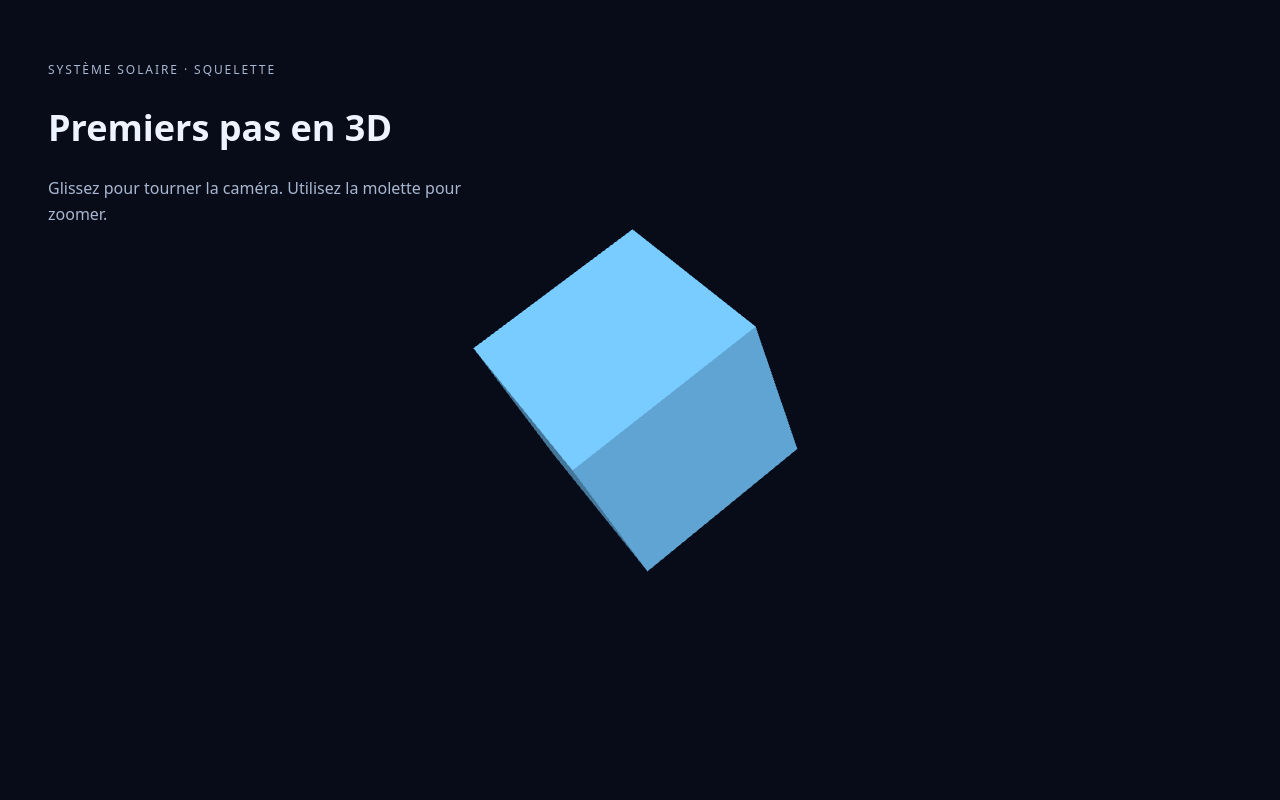
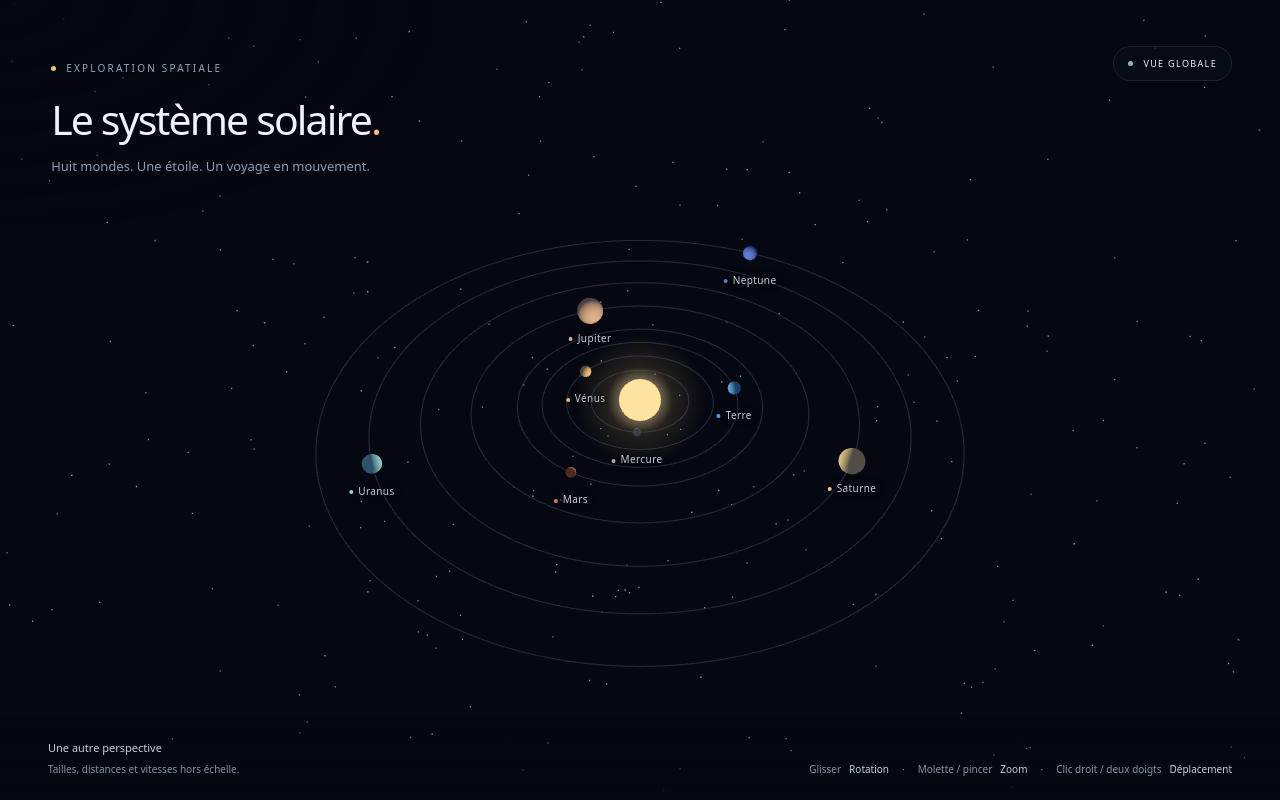
Before and after one commit to LouisGastineau/solarSystem, a website built with Vite: page index.html in a window 1280 px wide. Built offline with nearby package versions, Linux system fonts and the light colour scheme; animation ran at ten frames a second.

Commit message:
Ajoute les huit planetes en orbite et configure Netlify

```diff
--- a/index.html
+++ b/index.html
@@ -4,15 +4,21 @@
     <meta charset="UTF-8" />
     <meta name="viewport" content="width=device-width, initial-scale=1.0" />
     <meta name="theme-color" content="#080c18" />
-    <title>Système solaire — Squelette 3D</title>
+    <meta name="description" content="Explorez une représentation du système solaire en trois dimensions." />
+    <title>Système solaire — Exploration 3D</title>
   </head>
   <body>
-    <main id="app" aria-label="Scène 3D : cube en rotation"></main>
+    <main id="app" aria-label="Le système solaire en trois dimensions"></main>
     <header class="intro">
-      <p>SYSTÈME SOLAIRE · SQUELETTE</p>
-      <h1>Premiers pas en 3D</h1>
-      <p>Glissez pour tourner la caméra. Utilisez la molette pour zoomer.</p>
+      <p class="eyebrow"><span></span> EXPLORATION SPATIALE</p>
+      <h1>Le système solaire<span>.</span></h1>
+      <p class="subtitle">Huit mondes. Une étoile. Un voyage en mouvement.</p>
     </header>
+    <aside class="view-badge" aria-label="Vue actuelle"><span></span> VUE GLOBALE</aside>
+    <footer class="hud">
+      <div class="scale-note"><strong>Une autre perspective</strong><span>Tailles, distances et vitesses hors échelle.</span></div>
+      <p class="controls-help">Glisser <b>Rotation</b><i>·</i> Molette / pincer <b>Zoom</b><i>·</i> Clic droit / deux doigts <b>Déplacement</b></p>
+    </footer>
     <noscript>Activez JavaScript pour afficher la scène 3D.</noscript>
     <script type="module" src="./src/main.js"></script>
   </body>
--- /dev/null
+++ b/src/data.js
@@ -0,0 +1,14 @@
+// Unités de mise en scène arbitraires ; vitesses en radians/seconde.
+// Aucune de ces valeurs ne représente une mesure astronomique.
+// Descriptions : https://science.nasa.gov/solar-system/planets/
+// et https://science.nasa.gov/solar-system/planet-sizes-and-locations-in-our-solar-system/
+export const PLANETS = [
+  { name: 'Mercure', radius: 0.55, distance: 7, speed: 0.32, color: '#b8aca0', description: 'Mercure est la planète la plus proche du Soleil. Elle est aussi la plus petite planète du système solaire.' },
+  { name: 'Vénus', radius: 0.85, distance: 10.5, speed: 0.24, color: '#e6bc7e', description: 'Vénus est une planète rocheuse. Elle est la planète la plus chaude du système solaire.' },
+  { name: 'Terre', radius: 0.95, distance: 14, speed: 0.18, color: '#57a9e5', description: 'La Terre est une planète rocheuse. Elle est le seul monde où la présence de vie est actuellement connue.' },
+  { name: 'Mars', radius: 0.7, distance: 17.5, speed: 0.145, color: '#d87c56', description: 'Mars est une planète rocheuse. Son orbite se situe entre celles de la Terre et de Jupiter.' },
+  { name: 'Jupiter', radius: 2.1, distance: 24, speed: 0.085, color: '#d9b392', description: 'Jupiter est la plus grande planète du système solaire. Elle appartient à la famille des géantes gazeuses.' },
+  { name: 'Saturne', radius: 1.75, distance: 31, speed: 0.06, color: '#e7cf95', description: 'Saturne est une géante gazeuse. Elle est la deuxième plus grande planète du système solaire.' },
+  { name: 'Uranus', radius: 1.3, distance: 38, speed: 0.043, color: '#8ed8da', description: 'Uranus est une géante de glaces. Elle est la troisième plus grande planète du système solaire.' },
+  { name: 'Neptune', radius: 1.25, distance: 45, speed: 0.032, color: '#5b7ee1', description: 'Neptune est une géante de glaces. Elle est la planète la plus éloignée du Soleil.' },
+];
--- a/src/main.js
+++ b/src/main.js
@@ -1,41 +1,32 @@
-import * as THREE from 'three';
 import { createScene } from './scene.js';
+import { createPlanetSystem } from './planets.js';
+import { PLANETS } from './data.js';
+import { createLabels } from './ui.js';
 import './style.css';
 
 function start() {
-  const { scene, camera, renderer, controls, dispose } = createScene(
-    document.querySelector('#app'),
-  );
-  const geometry = new THREE.BoxGeometry(1.8, 1.8, 1.8);
-  const material = new THREE.MeshStandardMaterial({
-    color: '#75c6ff',
-    roughness: 0.35,
-    metalness: 0.15,
-  });
-  const cube = new THREE.Mesh(geometry, material);
-  scene.add(cube);
+  const container = document.querySelector('#app');
+  const world = createScene(container);
+  const system = createPlanetSystem(world.scene, PLANETS);
+  const labels = createLabels(container, system.planets);
+  let previousTime;
 
-  let previousTime;
-  renderer.setAnimationLoop((time) => {
-    // Rotation indépendante du nombre d'images par seconde.
-    // Le plafonnement évite un saut au retour d'un onglet inactif.
-    const delta = previousTime === undefined
-      ? 0
-      : Math.min((time - previousTime) / 1000, 0.05);
+  world.renderer.setAnimationLoop((time) => {
+    // Rotation indépendante du débit d'images, sans saut au retour d'onglet.
+    const delta = previousTime === undefined ? 0 : Math.min((time - previousTime) / 1000, 0.05);
     previousTime = time;
-    cube.rotation.x += delta * 0.25;
-    cube.rotation.y += delta * 0.45;
-    controls.update();
-    renderer.render(scene, camera);
+    system.update(delta);
+    world.controls.update();
+    world.renderer.render(world.scene, world.camera);
+    labels.update(world.camera);
   });
 
-  // Libération des ressources lors du remplacement du module par Vite.
   if (import.meta.hot) {
     import.meta.hot.dispose(() => {
-      renderer.setAnimationLoop(null);
-      geometry.dispose();
-      material.dispose();
-      dispose();
+      world.renderer.setAnimationLoop(null);
+      labels.dispose();
+      system.dispose();
+      world.dispose();
     });
   }
 }
--- /dev/null
+++ b/src/planets.js
@@ -0,0 +1,53 @@
+import * as THREE from 'three';
+
+function createOrbit(distance) {
+  const points = Array.from({ length: 256 }, (_, index) => {
+    const angle = index / 256 * Math.PI * 2;
+    return new THREE.Vector3(Math.cos(angle) * distance, 0, Math.sin(angle) * distance);
+  });
+  return new THREE.LineLoop(
+    new THREE.BufferGeometry().setFromPoints(points),
+    new THREE.LineBasicMaterial({ color: '#697b98', transparent: true, opacity: 0.32 }),
+  );
+}
+
+// Fabrique commune, réutilisable pour les futures planètes personnalisées.
+export function createPlanet(data, initialAngle = 0) {
+  const mesh = new THREE.Mesh(
+    new THREE.SphereGeometry(data.radius, 32, 24),
+    new THREE.MeshStandardMaterial({ color: data.color, roughness: 0.85 }),
+  );
+  mesh.name = data.name;
+  const orbit = createOrbit(data.distance);
+  let angle = initialAngle;
+
+  function update(delta) {
+    angle = (angle + data.speed * delta) % (Math.PI * 2);
+    mesh.position.set(Math.cos(angle) * data.distance, 0, Math.sin(angle) * data.distance);
+    mesh.rotation.y += delta * 0.15;
+  }
+
+  function dispose() {
+    [mesh, orbit].forEach((object) => {
+      object.removeFromParent();
+      object.geometry.dispose();
+      object.material.dispose();
+    });
+  }
+
+  update(0);
+  return { data, mesh, orbit, update, dispose };
+}
+
+export function createPlanetSystem(scene, definitions) {
+  const planets = definitions.map((data, index) => {
+    const planet = createPlanet(data, index * 2.4 + 0.6);
+    scene.add(planet.mesh, planet.orbit);
+    return planet;
+  });
+  return {
+    planets,
+    update: (delta) => planets.forEach((planet) => planet.update(delta)),
+    dispose: () => planets.forEach((planet) => planet.dispose()),
+  };
+}
--- a/src/scene.js
+++ b/src/scene.js
@@ -1,27 +1,71 @@
 import * as THREE from 'three';
 import { OrbitControls } from 'three/examples/jsm/controls/OrbitControls.js';
 
-// Chaque scène possède son renderer, sa caméra et ses contrôles.
+function createGlowTexture() {
+  const canvas = document.createElement('canvas');
+  canvas.width = canvas.height = 128;
+  const context = canvas.getContext('2d');
+  const gradient = context.createRadialGradient(64, 64, 0, 64, 64, 64);
+  gradient.addColorStop(0, 'rgba(255, 238, 190, 1)');
+  gradient.addColorStop(0.22, 'rgba(255, 201, 100, 0.55)');
+  gradient.addColorStop(0.5, 'rgba(255, 146, 40, 0.12)');
+  gradient.addColorStop(1, 'rgba(255, 146, 40, 0)');
+  context.fillStyle = gradient;
+  context.fillRect(0, 0, 128, 128);
+  return new THREE.CanvasTexture(canvas);
+}
+
+function createSun() {
+  const sun = new THREE.Group();
+  const surface = new THREE.Mesh(
+    new THREE.SphereGeometry(3, 48, 32),
+    new THREE.MeshBasicMaterial({ color: '#ffe3a0' }),
+  );
+  const halo = new THREE.Sprite(new THREE.SpriteMaterial({
+    map: createGlowTexture(), blending: THREE.AdditiveBlending,
+    transparent: true, depthWrite: false,
+  }));
+  halo.scale.set(19, 19, 1);
+  // Atténuation désactivée : les distances sont volontairement exagérées.
+  const light = new THREE.PointLight('#fff1d5', 3, 0, 0);
+  sun.add(surface, halo, light);
+  return sun;
+}
+
+function createStars() {
+  const positions = [];
+  // Graine fixe pour retrouver le même ciel après un rechargement.
+  let seed = 42;
+  const random = () => {
+    seed = (1664525 * seed + 1013904223) >>> 0;
+    return seed / 4294967296;
+  };
+  for (let index = 0; index < 2200; index += 1) {
+    const azimuth = random() * Math.PI * 2;
+    const y = random() * 2 - 1;
+    const radial = Math.sqrt(1 - y * y);
+    positions.push(400 * radial * Math.cos(azimuth), 400 * y, 400 * radial * Math.sin(azimuth));
+  }
+  const geometry = new THREE.BufferGeometry();
+  geometry.setAttribute('position', new THREE.Float32BufferAttribute(positions, 3));
+  return new THREE.Points(geometry, new THREE.PointsMaterial({
+    color: '#b9c9e6', size: 1.3, sizeAttenuation: false,
+    transparent: true, opacity: 0.7, depthWrite: false,
+  }));
+}
+
 export function createScene(container) {
   const scene = new THREE.Scene();
-  scene.background = new THREE.Color('#080c18');
-
-  const camera = new THREE.PerspectiveCamera(50, 1, 0.1, 1000);
-  camera.position.set(4, 3, 6);
-
+  scene.background = new THREE.Color('#050810');
+  const camera = new THREE.PerspectiveCamera(45, 1, 0.1, 1200);
   const renderer = new THREE.WebGLRenderer({ antialias: true });
-  renderer.domElement.setAttribute('aria-label', 'Cube animé en trois dimensions');
+  renderer.domElement.setAttribute('aria-label', 'Soleil et huit planètes en orbite');
   container.appendChild(renderer.domElement);
-
   const controls = new OrbitControls(camera, renderer.domElement);
   controls.enableDamping = true;
-  controls.minDistance = 3;
-  controls.maxDistance = 30;
-
-  scene.add(new THREE.AmbientLight('#ffffff', 1.2));
-  const light = new THREE.DirectionalLight('#ffffff', 3);
-  light.position.set(3, 5, 4);
-  scene.add(light);
+  controls.minDistance = 5;
+  controls.maxDistance = 280;
+  scene.add(new THREE.AmbientLight('#b8caff', 0.65), createSun(), createStars());
 
   function resize() {
     const width = Math.max(container.clientWidth, 1);
@@ -33,11 +77,22 @@ export function createScene(container) {
   }
 
   resize();
+  // L'angle le plus étroit détermine le cadrage initial, même en portrait.
+  const halfAngle = Math.atan(Math.tan(THREE.MathUtils.degToRad(22.5)) * Math.min(camera.aspect, 1));
+  const distance = 53 / Math.sin(halfAngle);
+  camera.position.set(0.25, 0.85, 1).normalize().multiplyScalar(distance);
+  controls.maxDistance = Math.max(280, distance * 1.5);
+  controls.update();
   window.addEventListener('resize', resize);
 
   function dispose() {
     window.removeEventListener('resize', resize);
     controls.dispose();
+    scene.traverse((object) => {
+      object.geometry?.dispose();
+      object.material?.map?.dispose();
+      object.material?.dispose();
+    });
     renderer.dispose();
     renderer.domElement.remove();
   }
--- a/src/style.css
+++ b/src/style.css
@@ -1,24 +1,36 @@
 :root {
   font-family: system-ui, sans-serif;
   color: #eef4ff;
-  background: #080c18;
+  background: #050810;
   color-scheme: dark;
+  font-synthesis: none;
 }
-
 * { box-sizing: border-box; }
-body { margin: 0; }
-#app { width: 100%; height: 100dvh; }
+body { margin: 0; overflow: hidden; }
+#app { position: relative; width: 100%; height: 100dvh; }
 canvas { display: block; touch-action: none; }
-
-.intro {
-  position: absolute;
-  top: 0;
-  left: 0;
-  padding: clamp(20px, 4vw, 48px);
-  max-width: 560px;
-  pointer-events: none;
+.intro { position: absolute; top: 0; left: 0; padding: clamp(22px, 4vw, 52px); pointer-events: none; background: radial-gradient(ellipse at top left, #050810e8, transparent 72%); }
+.eyebrow { display: flex; align-items: center; gap: 10px; font-size: 10px; letter-spacing: 0.22em; color: #96a6c0; }
+.eyebrow span, .view-badge span { width: 5px; height: 5px; border-radius: 50%; background: #edc17e; }
+h1 { margin: 16px 0 10px; font-size: clamp(26px, 3.2vw, 46px); font-weight: 500; letter-spacing: -0.045em; }
+h1 span { color: #edc17e; }
+.subtitle { margin: 0; color: #8e9cb3; font-size: 13px; }
+.view-badge { position: absolute; top: 46px; right: 48px; display: flex; align-items: center; gap: 10px; padding: 10px 14px; border: 1px solid #ffffff18; border-radius: 24px; background: #080e19a8; font-size: 9px; letter-spacing: 0.15em; pointer-events: none; }
+.view-badge span { background: #8abca5; }
+.hud { position: absolute; bottom: 0; width: 100%; padding: 24px 48px; display: flex; align-items: end; justify-content: space-between; gap: 24px; pointer-events: none; background: linear-gradient(transparent, #050810ed); }
+.scale-note { display: grid; gap: 7px; }
+.scale-note strong { font-size: 11px; font-weight: 500; color: #c7d1e1; }
+.scale-note span, .controls-help { font-size: 10px; color: #8694ab; }
+.controls-help { display: flex; flex-wrap: wrap; gap: 8px; margin: 0; }
+.controls-help b { color: #c7d1e1; font-weight: 400; }
+.controls-help i { margin: 0 5px; font-style: normal; }
+.planet-labels { position: absolute; inset: 0; pointer-events: none; overflow: hidden; }
+.planet-label { position: absolute; transform: translate(-50%, 20px); font-size: 10px; letter-spacing: 0.04em; color: #c4cede; text-shadow: 0 1px 5px #000, 0 0 8px #000; white-space: nowrap; }
+.planet-label::before { content: ''; display: inline-block; width: 4px; height: 4px; margin-right: 5px; border-radius: 50%; background: var(--planet-color); vertical-align: middle; }
+@media (max-width: 700px) {
+  .view-badge { top: auto; bottom: 125px; right: 20px; }
+  .hud { padding: 20px; align-items: start; flex-direction: column; gap: 14px; }
+  .controls-help { max-width: 360px; line-height: 1.7; gap: 5px; }
+  .subtitle { font-size: 11px; }
+  .planet-label { font-size: 9px; }
 }
-
-.intro p { color: #a9b8d1; line-height: 1.6; }
-.intro p:first-child { font-size: 12px; letter-spacing: 0.16em; }
-h1 { font-size: clamp(24px, 4vw, 36px); font-weight: 600; }
--- /dev/null
+++ b/src/ui.js
@@ -0,0 +1,33 @@
+import { Vector3 } from 'three';
+
+// Repères visuels uniquement ; la sélection arrive à l'étape 2.
+export function createLabels(container, planets) {
+  const layer = document.createElement('div');
+  layer.className = 'planet-labels';
+  const entries = planets.map((planet) => {
+    const element = document.createElement('span');
+    element.className = 'planet-label';
+    element.textContent = planet.data.name;
+    element.style.setProperty('--planet-color', planet.data.color);
+    layer.appendChild(element);
+    return { planet, element };
+  });
+  container.appendChild(layer);
+  const projected = new Vector3();
+
+  function update(camera) {
+    const width = container.clientWidth;
+    const height = container.clientHeight;
+    entries.forEach(({ planet, element }) => {
+      projected.copy(planet.mesh.position).project(camera);
+      element.hidden = !(projected.z > -1 && projected.z < 1
+        && Math.abs(projected.x) < 0.96 && Math.abs(projected.y) < 0.92);
+      if (!element.hidden) {
+        element.style.left = `${(projected.x * 0.5 + 0.5) * width}px`;
+        element.style.top = `${(-projected.y * 0.5 + 0.5) * height}px`;
+      }
+    });
+  }
+
+  return { update, dispose: () => layer.remove() };
+}
```
Also changed, not shown: netlify.toml (added).
